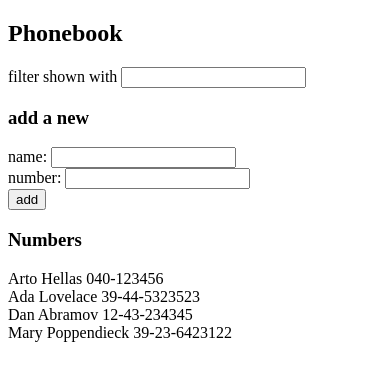
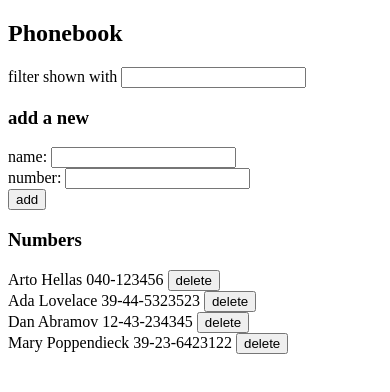
Before and after one commit to fovy6/FullStackOpenCourse, a React (Vite) app in the folder Part2/phonebook/: page / in a window 390 px wide. Shown: the top 392 px of the page. Built offline with nearby package versions, Linux system fonts and the light colour scheme; data requests are answered from the project's data file.

Commit message:
Phonebook step 9

```diff
--- a/Part2/phonebook/db.json
+++ b/Part2/phonebook/db.json
@@ -1,22 +1,22 @@
 {
   "persons": [
     {
-      "id": 1,
+      "id": "1",
       "name": "Arto Hellas",
       "number": "040-123456"
     },
     {
-      "id": 2,
+      "id": "2",
       "name": "Ada Lovelace",
       "number": "39-44-5323523"
     },
     {
-      "id": 3,
+      "id": "3",
       "name": "Dan Abramov",
       "number": "12-43-234345"
     },
     {
-      "id": 4,
+      "id": "4",
       "name": "Mary Poppendieck",
       "number": "39-23-6423122"
     }
--- a/Part2/phonebook/src/App.jsx
+++ b/Part2/phonebook/src/App.jsx
@@ -24,8 +24,7 @@ const App = () => {
 
     const personObject = {
       name: newName,
-      number: newNumber,
-      id: persons.length + 1
+      number: newNumber
     }
 
     personService
@@ -62,7 +61,7 @@ const App = () => {
       <h3>add a new</h3>
       <PersonForm newName={newName} newNumber={newNumber} handleNameAddition={handleNameAddition} handleNumberAddition={handleNumberAddition} addPerson={addPerson} showAlert={showAlert} />
       <h3>Numbers</h3>
-      <Persons personsToShow={personsToShow} />
+      <Persons personsToShow={personsToShow} onDelete={(id) => setPersons(persons.filter(p => p.id !== id))} />
     </div>
   )
 }
--- /dev/null
+++ b/Part2/phonebook/src/components/DeleteButton.jsx
@@ -0,0 +1,17 @@
+import PersonService from "../services/persons"
+
+const DeleteButton = ({ person, onDelete }) => {
+    const handleDelete = (id) => {
+        if (window.confirm(`Delete ${person.name} ?`)) {
+            PersonService
+                .remove(id)
+                .then(() => onDelete(id))
+                .catch(error => {
+                    alert(`the person '${person.name}' was already deleted from server`)
+                })
+        }
+    }
+    return <button onClick={() => handleDelete(person.id)}>delete</button>
+}
+
+export default DeleteButton
--- a/Part2/phonebook/src/components/PersonDetails.jsx
+++ b/Part2/phonebook/src/components/PersonDetails.jsx
@@ -1,3 +1,3 @@
-const PersonDetails = ({ person }) => (<span>{person.name} {person.number}<br /></span>)
+const PersonDetails = ({ person }) => (<span>{person.name} {person.number}</span>)
 
 export default PersonDetails
--- a/Part2/phonebook/src/components/Persons.jsx
+++ b/Part2/phonebook/src/components/Persons.jsx
@@ -1,9 +1,13 @@
 import PersonDetails from './PersonDetails'
+import DeleteButton from './DeleteButton'
 
-const Persons = ({ personsToShow }) => {
+const Persons = ({ personsToShow, onDelete }) => {
     return <div>
-        {personsToShow.map(person =>
-        <PersonDetails key={person.id} person={person}/>
+        {personsToShow.map(person => (
+            <div key={person.id}>
+                <PersonDetails key={person.id} person={person}/> <DeleteButton person={person} onDelete={onDelete} />
+            </div>
+        )
         )}
     </div>
 }
--- a/Part2/phonebook/src/services/persons.js
+++ b/Part2/phonebook/src/services/persons.js
@@ -11,4 +11,9 @@ const create = newObject => {
     return request.then(response => response.data)
 }
 
-export default { getAll, create }
+const remove = id => {
+    const request = axios.delete(`${baseUrl}/${id}`)
+    return request.then(response => response.data)
+}
+
+export default { getAll, create, remove }
```
